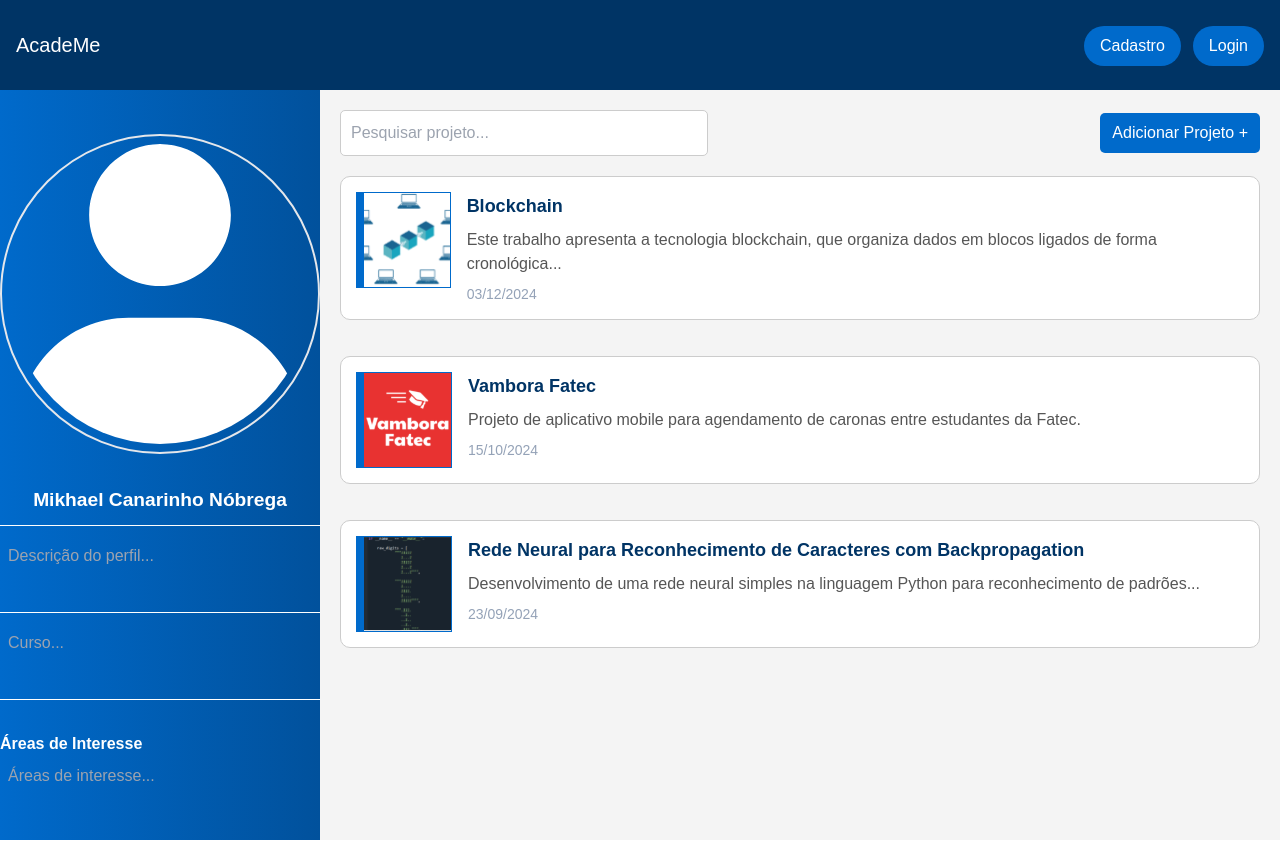
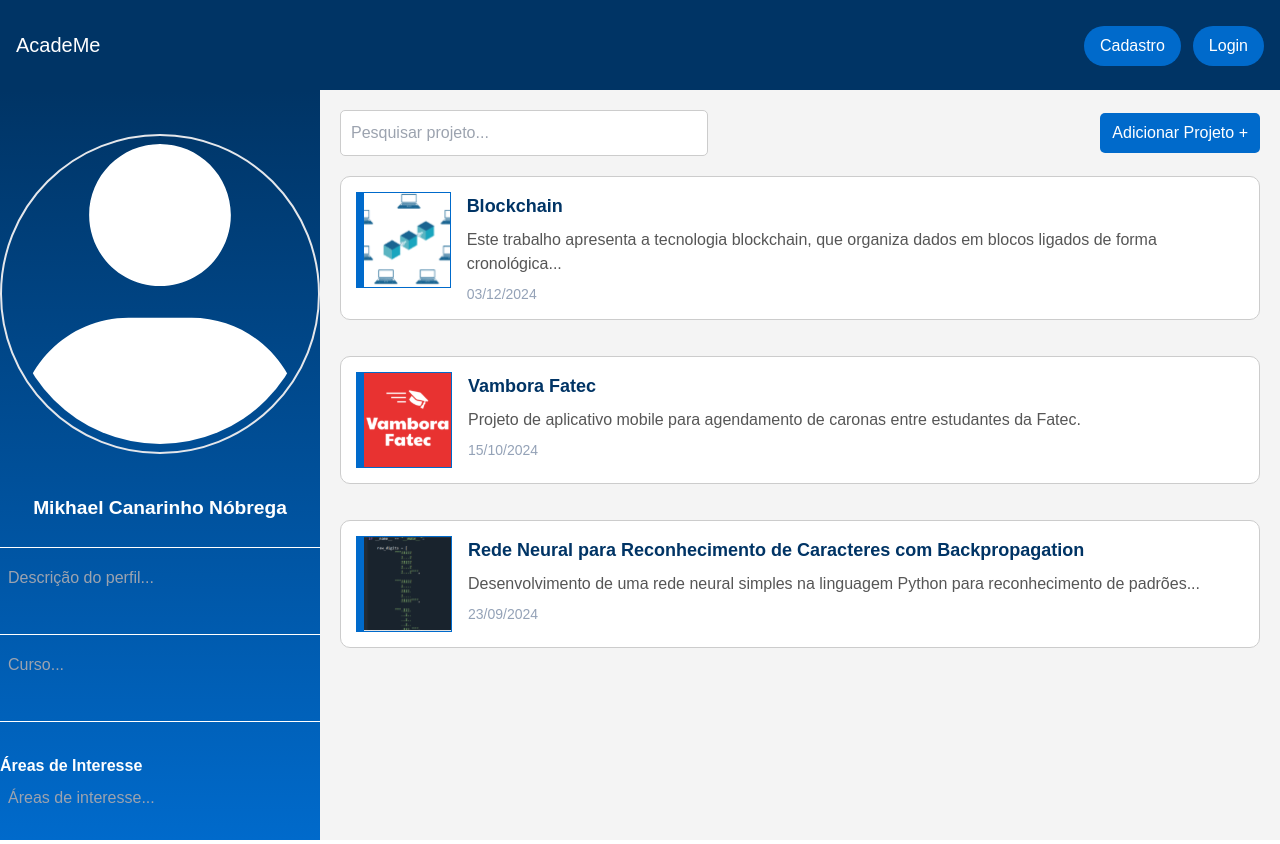
Before and after one commit to lucasmmps/AcadeME-Fullstack, a React (Create React App) app in the folder frontend/academe/: page /profile in a window 1280 px wide. Built offline with nearby package versions, Linux system fonts and the light colour scheme.

Commit message:
Little changes

```diff
--- a/frontend/academe/src/pages/Profile.tsx
+++ b/frontend/academe/src/pages/Profile.tsx
@@ -24,14 +24,14 @@ const Profile: React.FC = () => {
 
             <div className="profiles-layout">
    {/* Sidebar do perfil */}
-<aside className="profile-sidebar flex flex-col justify-between justify-content: space-between bg-gradient-to-r from-[#006ACB] to-[#01519c]">
+<aside className="profile-sidebar flex flex-col justify-between justify-content: space-between bg-gradient-to-b from-[#003465] to-[#006ACB]">
   <div className="profile-header">
     <img
       src={UserIcon}
       alt="Foto de perfil"
       className="profile-image border-2 border-softWhite p-2 min-h-80 min-w-80 mt-6"
     />
-    <h1 className="profile-name font-extrabold mt-8">Mikhael Canarinho Nóbrega</h1>
+    <h1 className="profile-name font-extrabold mt-10 mb-6">Mikhael Canarinho Nóbrega</h1>
 
     {/* Barra de separação */}
     <div className="separator" style={{ borderBottom: '1px solid white', margin: '10px 0' }} />
--- a/frontend/academe/src/pages/Upload.tsx
+++ b/frontend/academe/src/pages/Upload.tsx
@@ -16,13 +16,12 @@ const handleEditReferences = () => {
 const Upload: React.FC = () => {
   return (
     <div className="upload-container">
-      {/* Substitua a barra de cabeçalho pela Navbar */}
       <Navbar />
       {/* Main Content */}
       <main className="upload-main">
         {/* Project Details */}
         <section className="project-details ">
-    <img src={logoQueima} alt="QueimaFIT Logo" className="project-logo"/>
+    <img src={logoQueima} alt="QueimaFIT Logo" className="project-logo mr-60 ml-40"/>
     <div className="project-info">
         <h1>QueimaFIT</h1>
         <p className="project-meta">
```
